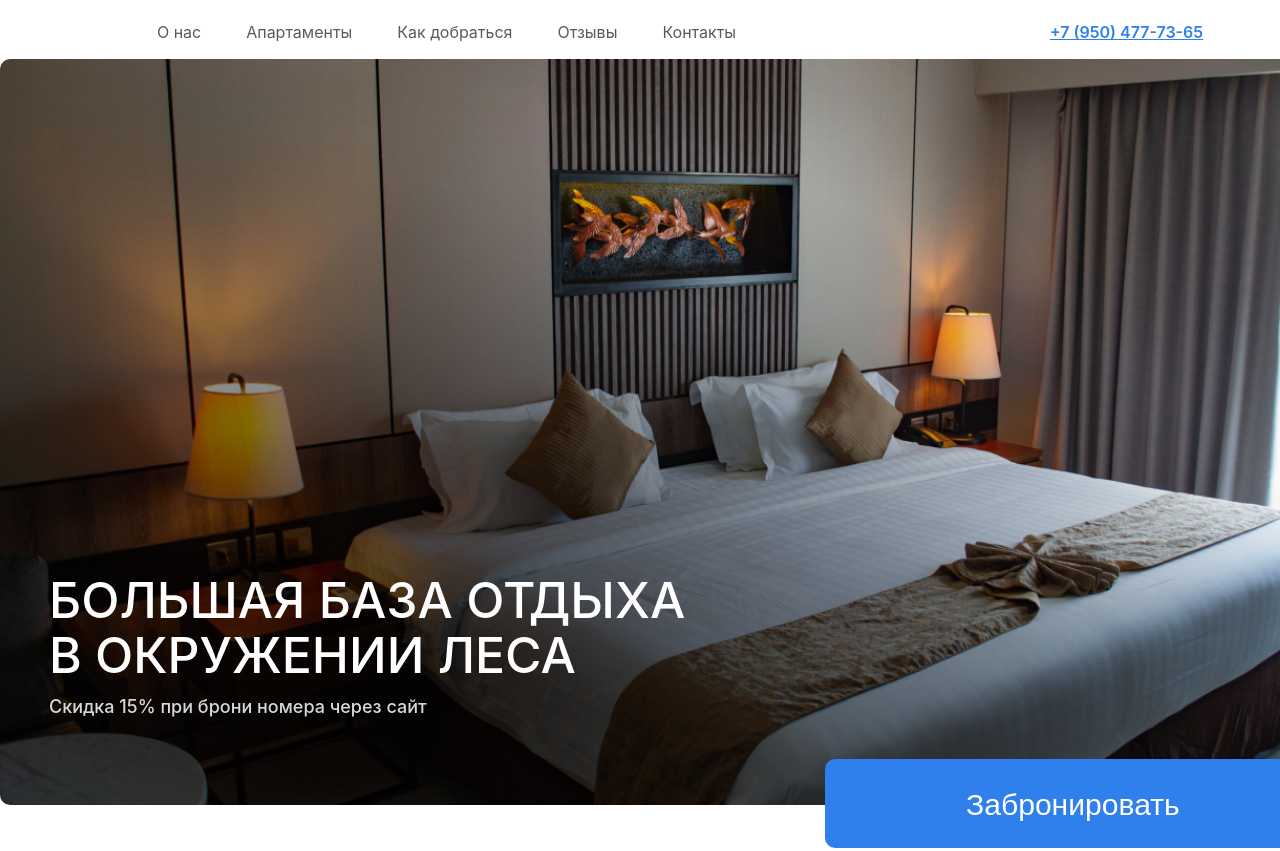
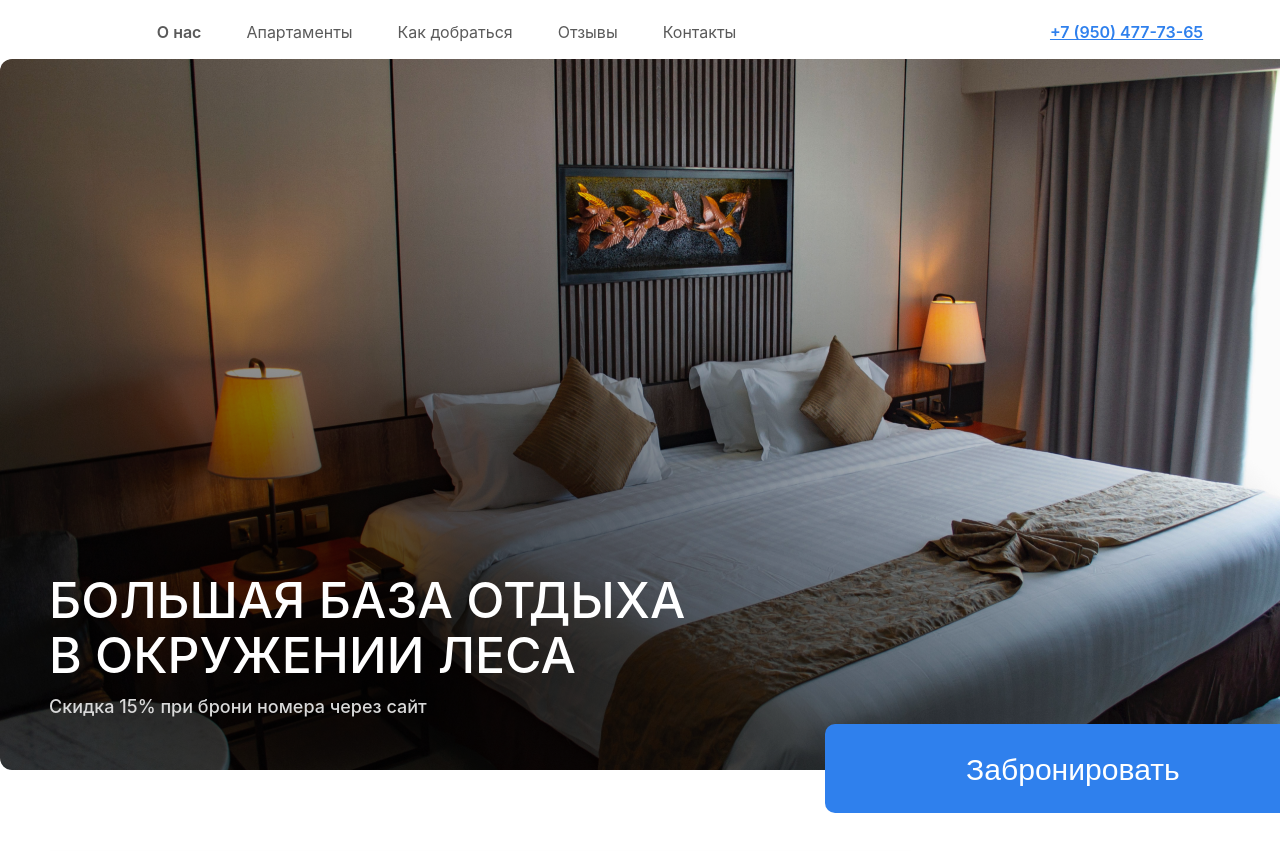
Before and after one commit to intend1000/hotel-base, a plain HTML site: page index.html in a window 1280 px wide. Shown: the top 851 px of the page. Drawn offline with nearby package versions, Linux system fonts and the light colour scheme; some packages are replaced by stand-ins of ours; a script that the page names is missing; a web font is replaced by a local one.

Commit message:
another commit

```diff
--- a/index.html
+++ b/index.html
@@ -5,8 +5,8 @@
     <meta charset="UTF-8">
     <meta name="viewport" content="width=device-width, initial-scale=1.0">
     <title>Hotel</title>
-    <link rel="stylesheet" href="./style.css">
-    <link rel="stylesheet" href="./media.css">
+    <link rel="stylesheet" href="./style/style.css">
+    <link rel="stylesheet" href="./media/media.css">
 
     <link rel="stylesheet" href="https://cdn.jsdelivr.net/npm/@fancyapps/ui@5.0/dist/fancybox/fancybox.css" />
 </head>
@@ -16,7 +16,7 @@
 
         <div class="container">
             <ul>
-                <li>О нас</li>
+                <li><a href="./pages/homebanner/homebanner.html">О нас</li></a>
                 <li>Апартаменты</li>
                 <li>Как добраться</li>
                 <li>Отзывы</li>
@@ -30,12 +30,14 @@
 
 
     <main>
-
         <section class="home__banner">
             <div class="container">
                 <div class="home__back">
-                    <h1>БОЛЬШАЯ БАЗА ОТДЫХА<br> В ОКРУЖЕНИИ ЛЕСА</h1>
-                    <p class="home__back_p_small">Скидка 15% при брони номера через сайт</p>
+                    <img src="images/home_back.png" alt="">
+                    <div class="home__back__descr">
+                        <h1>БОЛЬШАЯ БАЗА ОТДЫХА<br> В ОКРУЖЕНИИ ЛЕСА</h1>
+                        <p class="home__back_p_small">Скидка 15% при брони номера через сайт</p>
+                    </div>
                     <button>Забронировать</button>
                 </div>
             </div>
--- a/style.css
+++ b/style/style.css
@@ -16,6 +16,10 @@ body{
 
 body img{
     border-radius: 12px;
+}
+
+main{
+    position: relative;
 }
 
 .container{
@@ -46,32 +50,43 @@ header a{
     color: #2F80ED;
 }
 
+ul li a{
+    text-decoration: none;
+    color: #5A5A5A;
+}
 
-
-
+.home__banner{
+    height: 823px;
+}
 
 .home__back{
-    background: url(./images/home_back.png) center/cover no-repeat;
-    color: white;
-    padding: 514px 660px 87px 49px;
     border-radius: 10px;
     position: relative;
+    z-index: 1;
 }
 
-.home__back h1{
+.home__back .home__back__descr{
+    position: absolute;
+    z-index: 5;
+    top: 514px;
+    left: 49px;
+}
+
+.home__back__descr h1{
     font-size: 49.89px;
     font-weight: 500;
     line-height: 54.88px;
+    color: white;
 }
 
-.home__back p{
+.home__back__descr p{
     font-size: 36px;
     color: #FFFFFF;
     line-height: 21.78px;
     font-weight: 500;
 }
 
-.home__back .home__back_p_small{
+.home__back__descr .home__back_p_small{
     font-size: 18px;
     color: #D9D9D9;
     padding-top: 13px;
@@ -79,7 +94,7 @@ header a{
 
 .home__back button{
     position: absolute;
-    top: 700px;
+    top: 665px;
     left: 825px;
     background: #2F80ED;
     padding: 29px 142px 26px 141px;
@@ -89,15 +104,7 @@ header a{
     border-radius: 10px;
     border-style: none;
 }
-
-
-
 /* ABOUT SECTION */
-.about{
-    margin-top: 112px;
-
-}
-
 .about .container{
     display: flex;
     column-gap: 25px;
```
Also changed, not shown: pages/homebanner/homebanner.html (added, +88 -0 lines), pages/homebanner/slider.js (added, +15 -0 lines), media/media.css (renamed from media.css), pages/homebanner/cdn.jsdelivr.net_npm_swiper@9.4.1_swiper-bundle.min.css (added), pages/homebanner/cdn.jsdelivr.net_npm_swiper@9.4.1_swiper-bundle.min.js (added), pages/homebanner/images/img-1.png (added), pages/homebanner/images/img-2.png (added), pages/homebanner/images/img-3.png (added), pages/homebanner/images/img-4.png (added).
